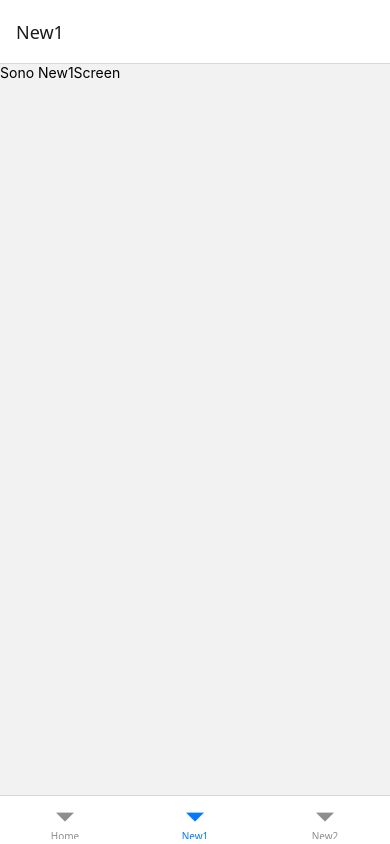
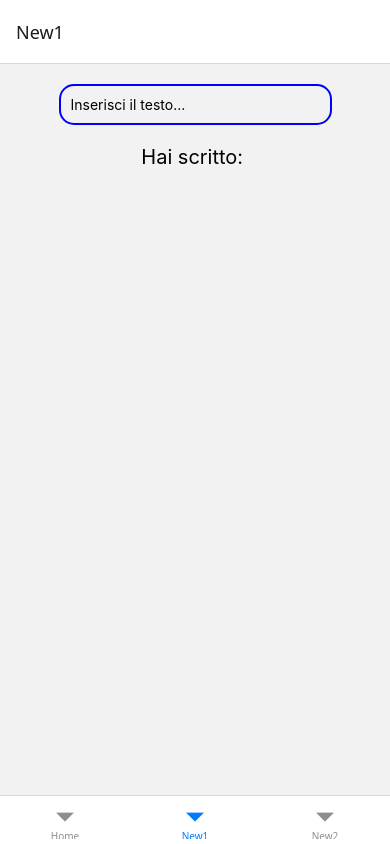
Before and after one commit to GiuseppeLiGioi/onBoarding, a React Native app: screen /New1 in a window 390 px wide. Built offline with nearby package versions, Linux system fonts and the light colour scheme.

Commit message:
added. the same functions to the other two pages. The value persists and can be changed from all pages. I've learned how to have shared CSS.

```diff
--- a/src/screens/HomeScreen.tsx
+++ b/src/screens/HomeScreen.tsx
@@ -1,33 +1,11 @@
-import {View, TextInput, Text, StyleSheet} from "react-native"
+import {View, TextInput, Text} from "react-native"
+import {styles} from "../styles/common"
 import { useAppContext } from "../contexts/AppContext"
 
 
 export default function HomeScreen(){
     const {stateToView, updateState} = useAppContext()
 
-    const styles = StyleSheet.create({
-
-        container: {
-          alignItems: "center",
-          marginTop: 20,
-
-        },
-
-        inputStyle: {
-            padding: 10,
-            borderColor: "blue",
-            borderWidth: 2,
-            minWidth: "70%",
-            borderRadius: 15,
-
-        },
-
-        text:{
-            marginTop: 20,
-            fontSize: 20
-        }
-
-    })
 
     return(
         <View style={styles.container}>
--- a/src/screens/New1Screen.tsx
+++ b/src/screens/New1Screen.tsx
@@ -1,11 +1,22 @@
-import {View, Text} from "react-native"
+import {View, Text, TextInput} from "react-native"
+import {styles} from "../styles/common"
 import { useAppContext } from "../contexts/AppContext"
 export default function New1Screen(){
+    const {stateToView, updateState} = useAppContext()
     return(
-        <View>
-            <Text>
-                Sono New1Screen
-            </Text>
-        </View>
+            <View style={styles.container}>
+                    <TextInput
+                    placeholder="Inserisci il testo..."
+                    placeholderTextColor="black"
+                    value={stateToView}
+                    onChangeText={updateState}
+                    style={styles.inputStyle}
+                    />
+
+                    <Text style={styles.text}>Hai scritto: {stateToView}</Text>
+
+
+
+                </View>
     )
 }
--- a/src/screens/New2Screen.tsx
+++ b/src/screens/New2Screen.tsx
@@ -1,11 +1,22 @@
-import {View, Text} from "react-native"
+import {View, Text, TextInput} from "react-native"
+import {styles} from "../styles/common"
 import { useAppContext } from "../contexts/AppContext"
 export default function New2Screen(){
+    const {stateToView, updateState} = useAppContext()
     return(
-        <View>
-            <Text>
-                Sono New2Screen
-            </Text>
-        </View>
-    )
+              <View style={styles.container}>
+                      <TextInput
+                      placeholder="Inserisci il testo..."
+                      placeholderTextColor="black"
+                      value={stateToView}
+                      onChangeText={updateState}
+                      style={styles.inputStyle}
+                      />
+
+                      <Text style={styles.text}>Hai scritto: {stateToView}</Text>
+
+
+
+                  </View>
+      )
 }
--- /dev/null
+++ b/src/styles/common.ts
@@ -0,0 +1,23 @@
+import { StyleSheet } from "react-native";
+
+export const styles = StyleSheet.create({
+       container: {
+          alignItems: "center",
+          marginTop: 20,
+
+        },
+
+        inputStyle: {
+            padding: 10,
+            borderColor: "blue",
+            borderWidth: 2,
+            minWidth: "70%",
+            borderRadius: 15,
+
+        },
+
+        text:{
+            marginTop: 20,
+            fontSize: 20
+        }
+})
```
